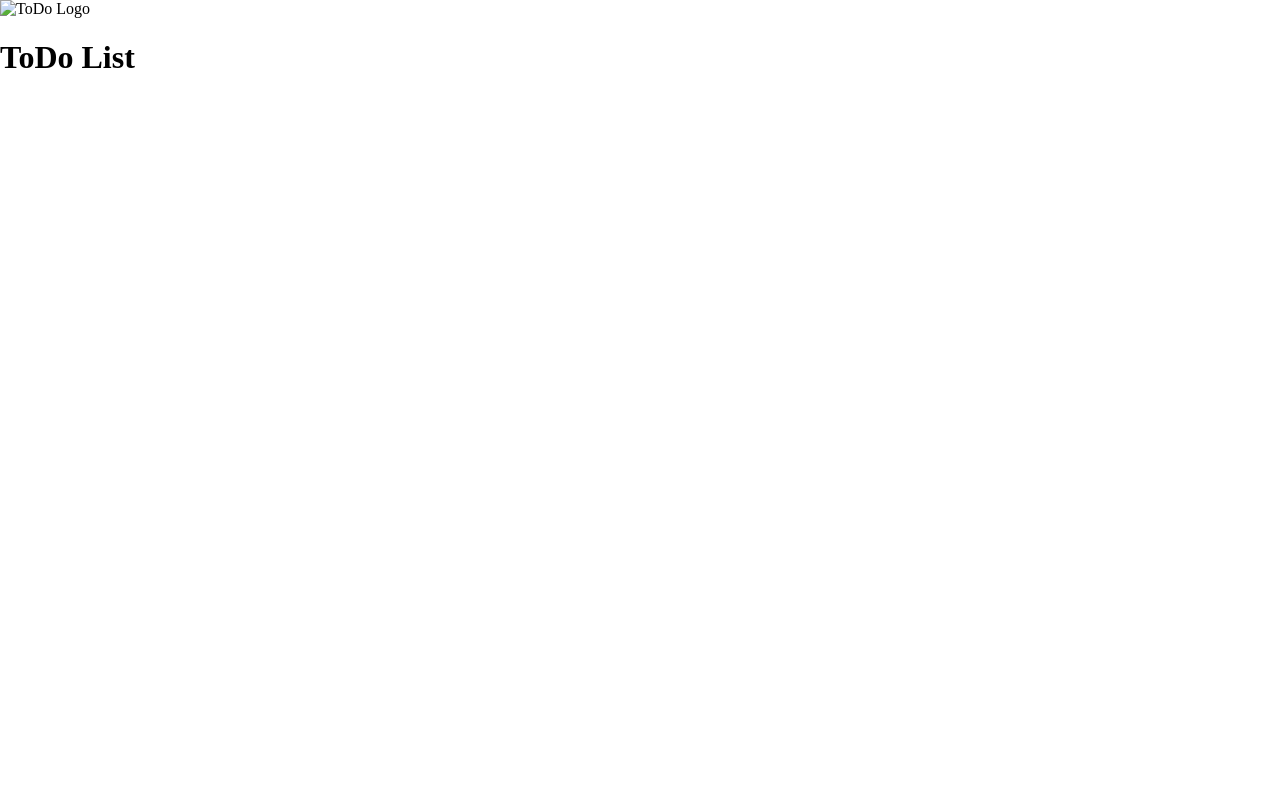
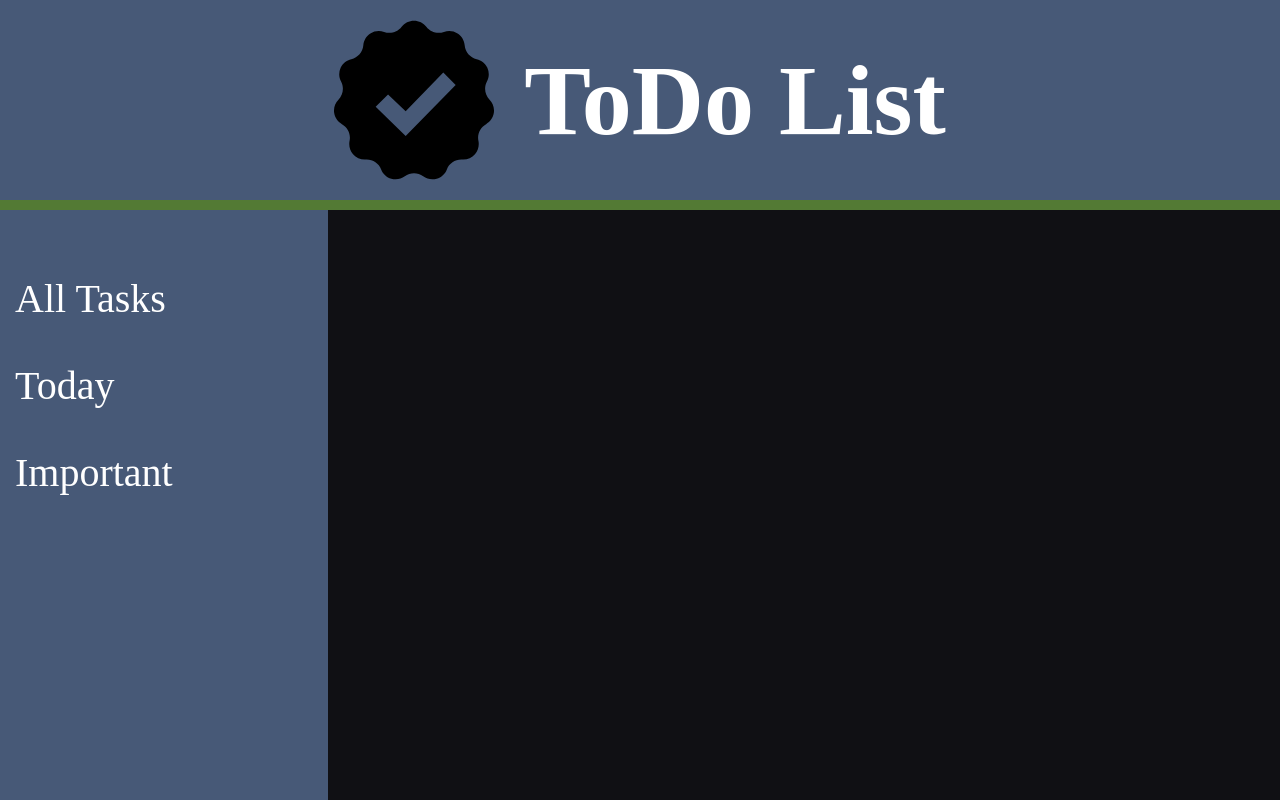
Before and after one commit to d-slezak/ToDoList, a website with bundled scripts: page dist/index.html in a window 1280 px wide. Shown: the top 800 px of the page. Built offline with nearby package versions, Linux system fonts and the light colour scheme; files whose address does not match are found by name.

Commit message:
Add CSs for Title bar and NavBar

```diff
--- /dev/null
+++ b/src/allTasks.js
@@ -0,0 +1,8 @@
+function renderAllTasks() {
+    const container = document.createElement('div');
+    container.classList.add('container');
+
+    return container;
+}
+
+export { renderAllTasks };
--- a/src/displayController.js
+++ b/src/displayController.js
@@ -1,9 +1,16 @@
 import { renderTitleBar } from "./titleBar";
+import { renderNavBar } from "./navBar";
+import { renderAllTasks } from "./allTasks";
 
-const content = document.getElementById('content');
+const content = document.createElement('div');
+content.id = 'content';
 
 function renderHome() {
-    content.appendChild(renderTitleBar());
+    document.body.appendChild(renderTitleBar());
+    content.appendChild(renderNavBar());
+    content.appendChild(renderAllTasks());
+    document.body.appendChild(content);
+
 }
 
 export { renderHome }
--- a/src/navBar.js
+++ b/src/navBar.js
@@ -0,0 +1,20 @@
+function renderNavBar() {
+    const navBar = document.createElement('div');
+    navBar.id = 'navBar';
+
+    const navItems = document.createElement('ul');
+    navItems.classList.add('navItems');
+    ['All Tasks', 'Today', 'Important'].forEach(item => {
+        const navItem = document.createElement('li');
+        navItem.classList.add('navItem');
+        navItem.appendChild(document.createTextNode(item));
+
+        navItems.appendChild(navItem);
+    })
+
+    navBar.appendChild(navItems);
+
+    return navBar;
+}
+
+export { renderNavBar }
--- a/src/titleBar.js
+++ b/src/titleBar.js
@@ -1,8 +1,10 @@
 function renderTitleBar() {
     const titleBar = document.createElement('div');
+    titleBar.id = 'titleBar'
 
     const logoImg = document.createElement('img');
-    logoImg.src = "./images/logo.jpg";
+    logoImg.id = 'titleImg'
+    logoImg.src = "./images/logo.svg";
     logoImg.alt = "ToDo Logo"
 
     const titleHeader = document.createElement('h1');
```
Also changed, not shown: dist/images/logo.svg (added), dist/index.html, dist/main.js, dist/styles.css.
